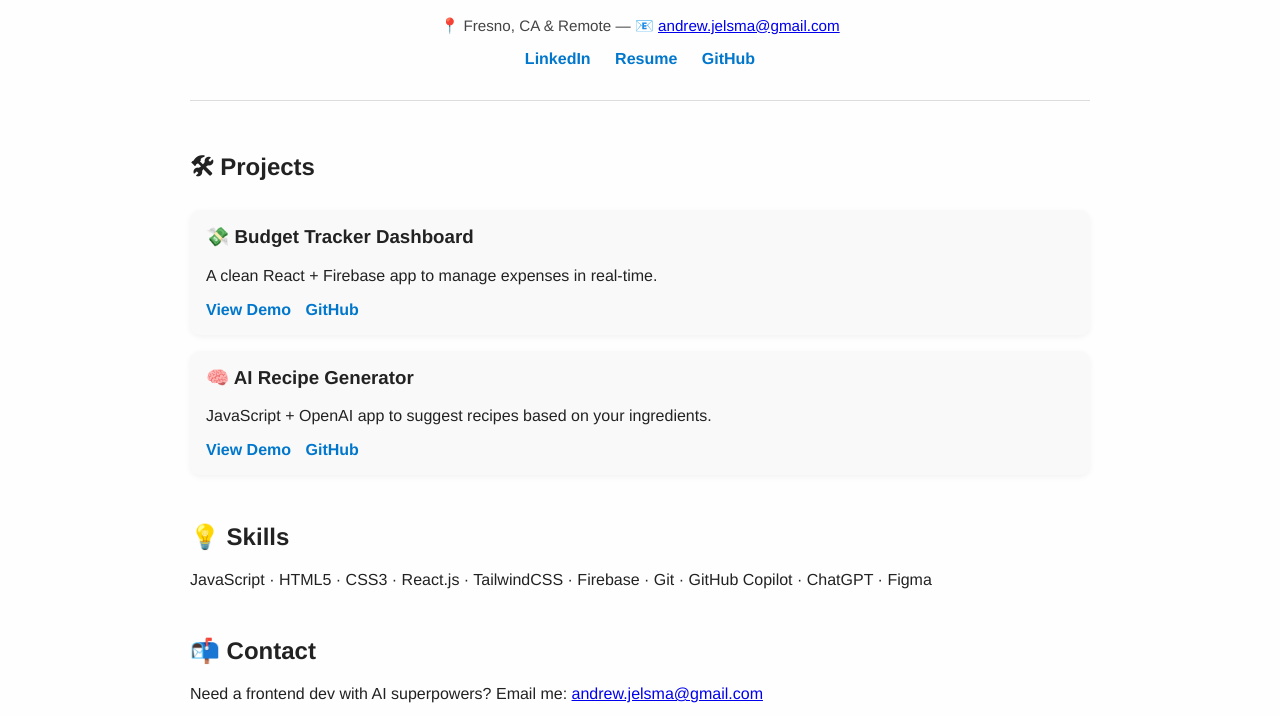
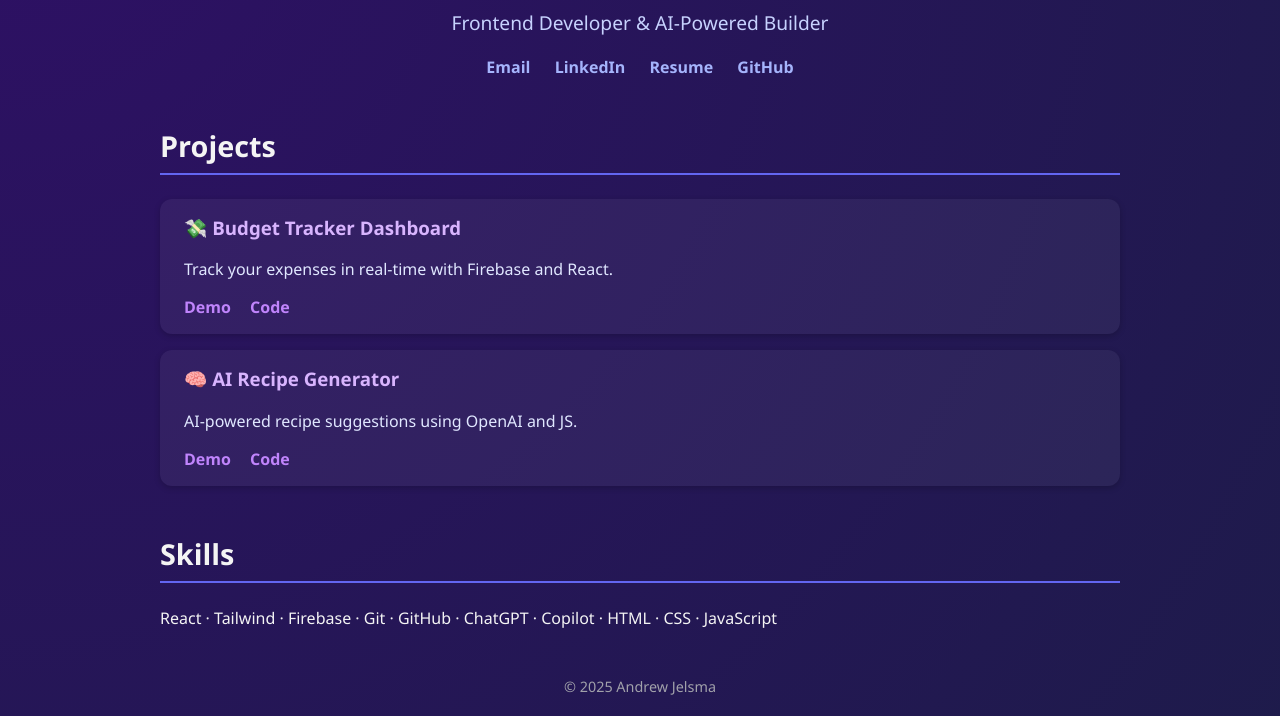
Before and after one commit to moneymind559/moneymind559.github.io, a plain HTML site: page index.html in a window 1280 px wide. Shown: the part 152-868 px from the top of the page. Drawn offline with Linux system fonts and the light colour scheme.

Commit message:
applied flair

```diff
--- a/index.html
+++ b/index.html
@@ -10,10 +10,10 @@
 <body>
   <div class="container">
     <header>
-      <h1>👋 Hi, I’m Andrew Jelsma</h1>
-      <p class="subtitle">Frontend Developer building smart, responsive web apps with AI</p>
-      <p class="location">📍 Fresno, CA & Remote — 📧 <a href="mailto:andrew.jelsma@gmail.com">andrew.jelsma@gmail.com</a></p>
+      <h1>Andrew Jelsma</h1>
+      <p class="subtitle">Frontend Developer & AI-Powered Builder</p>
       <div class="links">
+        <a href="mailto:andrew.jelsma@gmail.com">Email</a>
         <a href="https://www.linkedin.com/in/andrew-jelsma-a38841114/" target="_blank">LinkedIn</a>
         <a href="https://andrewjelsma.dev/Andrew_Jelsma_Resume_Pretty.pdf" target="_blank">Resume</a>
         <a href="https://github.com/moneymind559" target="_blank">GitHub</a>
@@ -21,33 +21,28 @@
     </header>
 
     <section class="projects">
-      <h2>🛠 Projects</h2>
-      <div class="project-card">
+      <h2>Projects</h2>
+      <div class="card">
         <h3>💸 Budget Tracker Dashboard</h3>
-        <p>A clean React + Firebase app to manage expenses in real-time.</p>
+        <p>Track your expenses in real-time with Firebase and React.</p>
         <div class="project-links">
-          <a href="#">View Demo</a>
-          <a href="#">GitHub</a>
+          <a href="#">Demo</a>
+          <a href="#">Code</a>
         </div>
       </div>
-      <div class="project-card">
+      <div class="card">
         <h3>🧠 AI Recipe Generator</h3>
-        <p>JavaScript + OpenAI app to suggest recipes based on your ingredients.</p>
+        <p>AI-powered recipe suggestions using OpenAI and JS.</p>
         <div class="project-links">
-          <a href="#">View Demo</a>
-          <a href="#">GitHub</a>
+          <a href="#">Demo</a>
+          <a href="#">Code</a>
         </div>
       </div>
     </section>
 
     <section class="skills">
-      <h2>💡 Skills</h2>
-      <p>JavaScript · HTML5 · CSS3 · React.js · TailwindCSS · Firebase · Git · GitHub Copilot · ChatGPT · Figma</p>
-    </section>
-
-    <section class="contact">
-      <h2>📬 Contact</h2>
-      <p>Need a frontend dev with AI superpowers? Email me: <a href="mailto:andrew.jelsma@gmail.com">andrew.jelsma@gmail.com</a></p>
+      <h2>Skills</h2>
+      <p>React · Tailwind · Firebase · Git · GitHub · ChatGPT · Copilot · HTML · CSS · JavaScript</p>
     </section>
 
     <footer>
--- a/style.css
+++ b/style.css
@@ -1,72 +1,76 @@
 
 body {
-  font-family: 'Helvetica Neue', sans-serif;
   margin: 0;
-  padding: 0;
-  background: #fefefe;
-  color: #222;
+  font-family: 'Segoe UI', sans-serif;
+  background: radial-gradient(circle at top left, #2e1065, #1e1b4b);
+  color: #f4f4f4;
 }
 
 .container {
-  max-width: 900px;
+  max-width: 960px;
   margin: auto;
   padding: 2rem;
 }
 
 header {
   text-align: center;
-  padding-bottom: 2rem;
-  border-bottom: 1px solid #ddd;
+  margin-bottom: 3rem;
 }
 
 h1 {
-  font-size: 2.5rem;
-  margin-bottom: 0.5rem;
+  font-size: 3rem;
+  color: #e0e7ff;
 }
 
 .subtitle {
-  font-size: 1.25rem;
-  color: #666;
-}
-
-.location {
-  font-size: 0.95rem;
-  color: #444;
+  font-size: 1.2rem;
+  color: #c7d2fe;
 }
 
 .links a {
   margin: 0 10px;
   text-decoration: none;
-  color: #0077cc;
-  font-weight: bold;
+  color: #a5b4fc;
+  font-weight: 600;
 }
 
-.projects, .skills, .contact {
-  margin-top: 3rem;
+.projects, .skills {
+  margin-bottom: 3rem;
 }
 
-.project-card {
-  background: #f9f9f9;
-  padding: 1rem;
-  margin-bottom: 1rem;
-  border-radius: 10px;
-  box-shadow: 0 2px 6px rgba(0,0,0,0.05);
+.projects h2, .skills h2 {
+  font-size: 1.8rem;
+  border-bottom: 2px solid #6366f1;
+  padding-bottom: 0.5rem;
+  margin-bottom: 1.5rem;
 }
 
-.project-card h3 {
+.card {
+  background: rgba(255, 255, 255, 0.05);
+  padding: 1rem 1.5rem;
+  margin-bottom: 1rem;
+  border-radius: 12px;
+  box-shadow: 0 2px 6px rgba(0,0,0,0.2);
+}
+
+.card h3 {
   margin-top: 0;
+  color: #d8b4fe;
+}
+
+.card p {
+  color: #e0e7ff;
 }
 
 .project-links a {
-  margin-right: 10px;
-  color: #0077cc;
+  margin-right: 15px;
+  color: #c084fc;
   text-decoration: none;
   font-weight: bold;
 }
 
 footer {
   text-align: center;
-  padding: 2rem 0 1rem;
-  color: #aaa;
-  font-size: 0.85rem;
+  font-size: 0.9rem;
+  color: #a1a1aa;
 }
```
